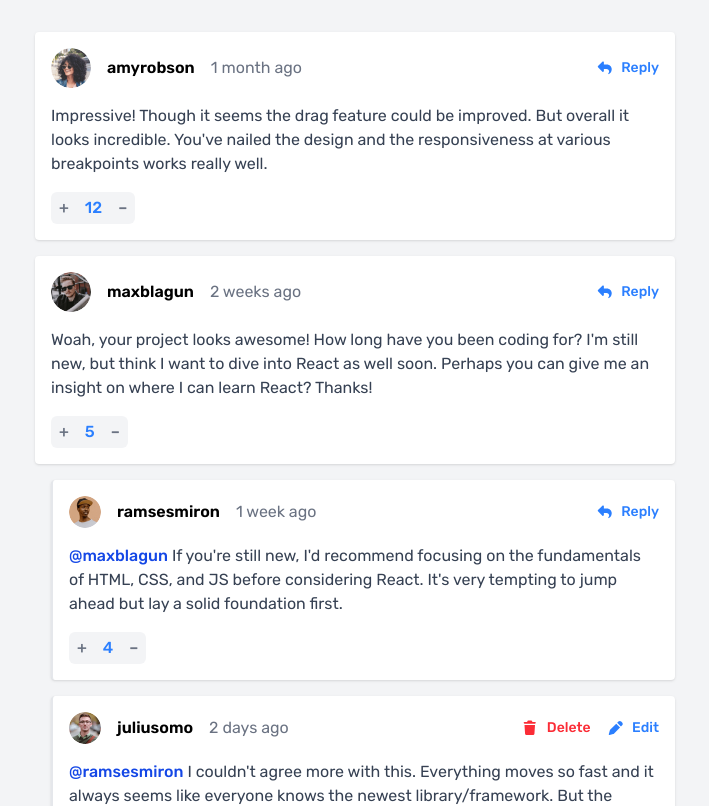
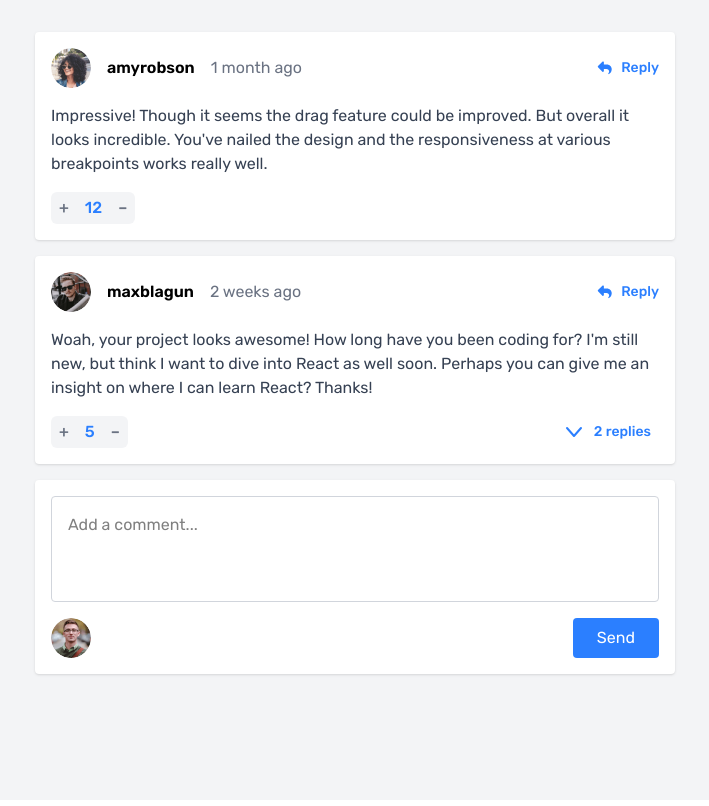
Before and after one commit to SortJakke/FM-interactive-comments, a React (Vite) app: page / in a window 1280 px wide. Shown: the top 806 px of the page, without its empty margins (285-994 px from the left). Built offline with nearby package versions, Linux system fonts and the light colour scheme.

Commit message:
feat: add toggle to show/hide replies under esch comment

```diff
--- a/src/components/CommentCard.tsx
+++ b/src/components/CommentCard.tsx
@@ -31,6 +31,7 @@ const CommentCard = ({
 }: Props) => {
   const [isReplying, setIsReplying] = useState(false)
   const [isEditing, setIsEditing] = useState(false)
+  const [showReplies, setShowReplies] = useState(false)
 
   const isOwner = comment.user.username === currentUser.username
 
@@ -85,7 +86,8 @@ const CommentCard = ({
         ) : (
           <p className="mt-4 text-gray-700">{comment.content}</p>
         )}
-        <div className="w-fit mt-4 flex items-center gap-2 rounded-md font-medium text-gray-500 bg-gray-100">
+        <div className="flex items-center justify-between mt-4">
+          <div className="w-fit flex items-center gap-2 rounded-md font-medium text-gray-500 bg-gray-100">
             <button
               onClick={() => onVote(comment.id, "up")}
               className="px-2 py-1 hover:text-blue-500 cursor-pointer"
@@ -99,6 +101,44 @@ const CommentCard = ({
             >
               –
             </button>
+          </div>
+          {comment.replies.length > 0 && (
+            <button
+              onClick={() => setShowReplies(!showReplies)}
+              className="flex items-center gap-2 text-sm font-medium text-blue-500 rounded-md px-2 py-1 hover:bg-gray-100 cursor-pointer"
+            >
+              {showReplies ? (
+                <svg
+                  xmlns="http://www.w3.org/2000/svg"
+                  width="24"
+                  height="24"
+                  viewBox="0 0 24 24"
+                  fill="none"
+                  stroke="currentColor"
+                  strokeWidth="2"
+                  strokeLinecap="round"
+                  strokeLinejoin="round"
+                >
+                  <polyline points="5 16 12 8 19 16" />
+                </svg>
+              ) : (
+                <svg
+                  xmlns="http://www.w3.org/2000/svg"
+                  width="24"
+                  height="24"
+                  viewBox="0 0 24 24"
+                  fill="none"
+                  stroke="currentColor"
+                  strokeWidth="2"
+                  strokeLinecap="round"
+                  strokeLinejoin="round"
+                >
+                  <polyline points="5 8 12 16 19 8" />
+                </svg>
+              )}
+              {comment.replies.length} replies
+            </button>
+          )}
         </div>
       </div>
 
@@ -114,7 +154,7 @@ const CommentCard = ({
         />
       )}
 
-      {comment.replies.length > 0 && (
+      {showReplies && comment.replies.length > 0 && (
         <div className="space-y-4">
           {comment.replies
             .slice()
```
Lines whose indentation alone changed are shown as unchanged.
